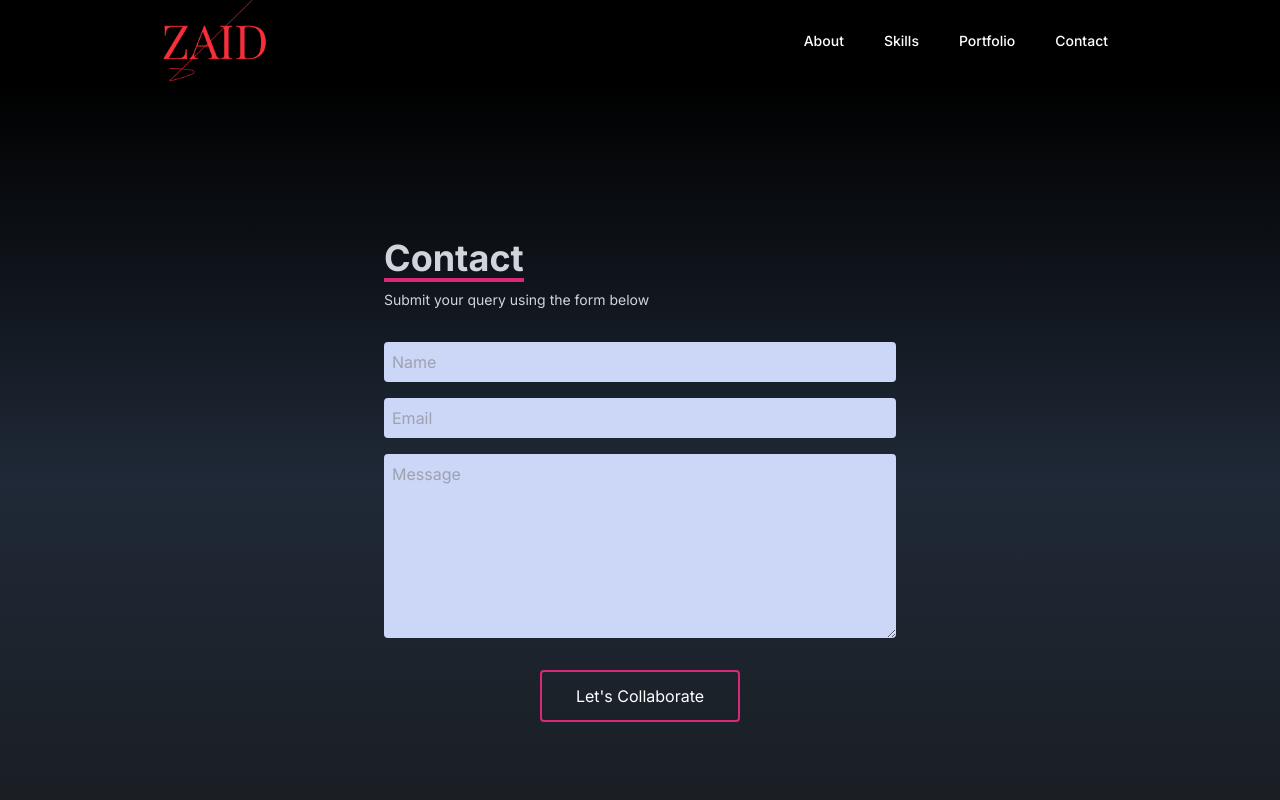
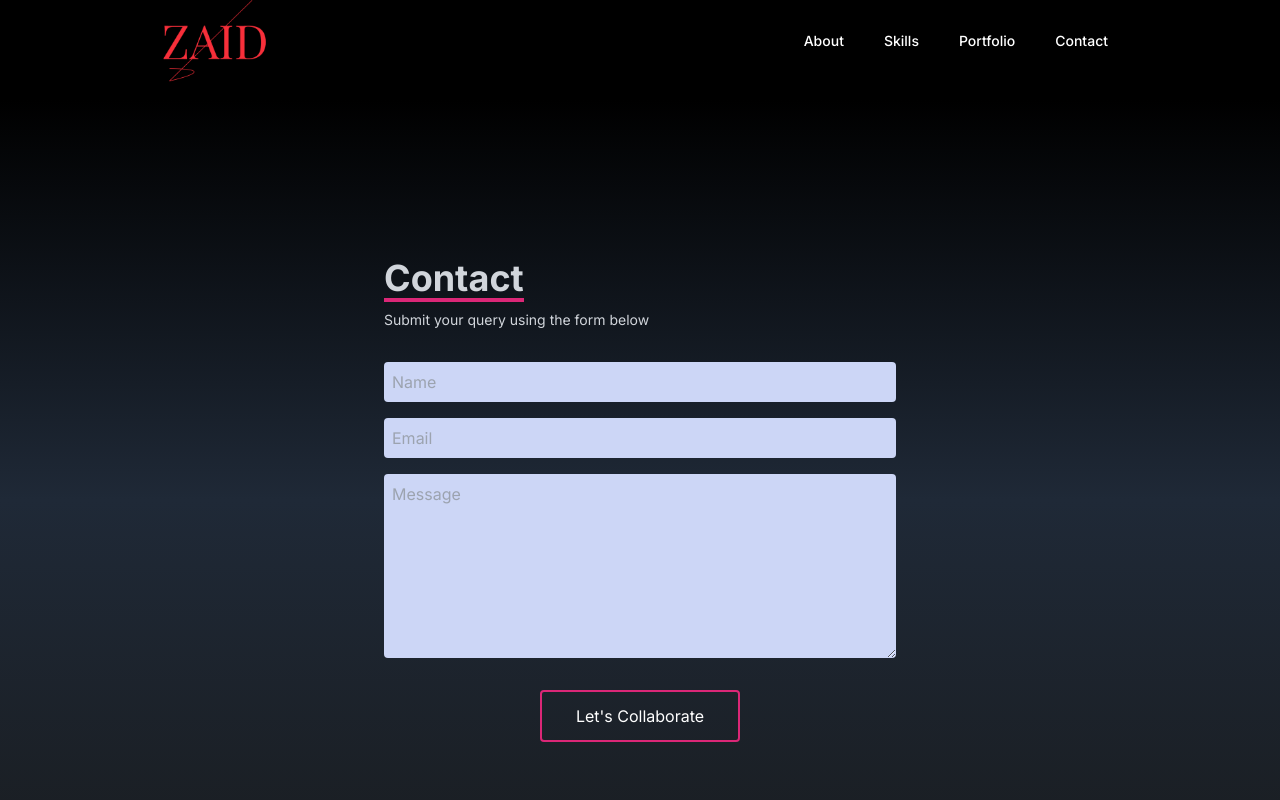
Before and after one commit to ZaidDevelopment/portfolio, a Next.js app: page /contact in a window 1280 px wide. Shown: the top 800 px of the page. Built offline with nearby package versions, Linux system fonts and the light colour scheme.

Commit message:
Set responsive break points for the contact page.

```diff
--- a/app/(routes)/contact/page.tsx
+++ b/app/(routes)/contact/page.tsx
@@ -7,7 +7,9 @@ interface FormProps {
 
 const ContactForm = ({ actionUrl }: FormProps) => {
   return (
-    <div className="flex h-screen w-full items-center justify-center bg-gradient-to-b from-black via-gray-800 to-[#191c1f] px-4">
+    <div className="w-full bg-gradient-to-b from-black via-gray-800 to-[#191c1f]">
+      <div className="mx-auto max-w-5xl px-4 sm:mt-5 sm:px-6 lg:px-8">
+        <div className="flex h-screen w-full items-center justify-center">
           <form
             action={actionUrl}
             method="POST"
@@ -70,6 +72,8 @@ const ContactForm = ({ actionUrl }: FormProps) => {
             </button>
           </form>
         </div>
+      </div>
+    </div>
   );
 };
 
```
Lines whose indentation alone changed are shown as unchanged.
